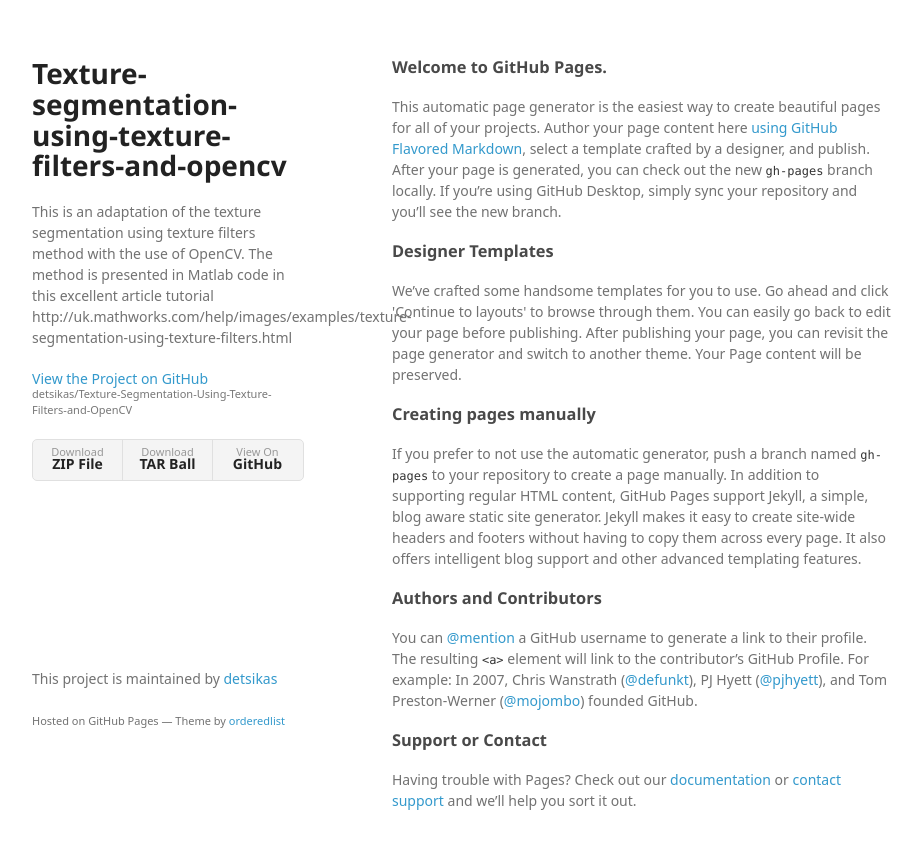
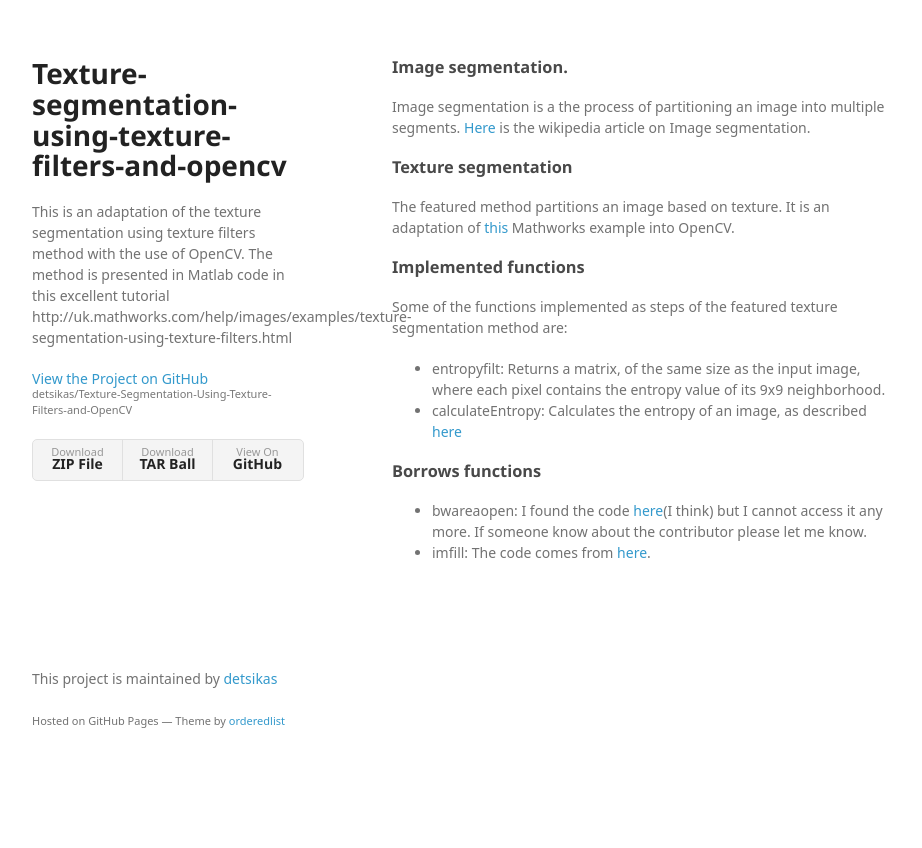
Before and after one commit to detsikas/Texture-Segmentation-Using-Texture-Filters-and-OpenCV, a plain HTML site: page index.html in a window 1280 px wide. Shown: the whole page, without its empty margins (178-1100 px from the left). After the commit the page ends 800 px from the top, so only its background shows below. Drawn offline with Linux system fonts and the light colour scheme; a web font is replaced by a local one.

```diff
--- a/index.html
+++ b/index.html
@@ -16,7 +16,7 @@
     <div class="wrapper">
       <header>
         <h1>Texture-segmentation-using-texture-filters-and-opencv</h1>
-        <p>This is an adaptation of the texture segmentation using texture filters method with the use of OpenCV. The method is presented in Matlab code in this excellent article tutorial http://uk.mathworks.com/help/images/examples/texture-segmentation-using-texture-filters.html</p>
+        <p>This is an adaptation of the texture segmentation using texture filters method with the use of OpenCV. The method is presented in Matlab code in this excellent tutorial http://uk.mathworks.com/help/images/examples/texture-segmentation-using-texture-filters.html</p>
 
         <p class="view"><a href="https://github.com/detsikas/Texture-Segmentation-Using-Texture-Filters-and-OpenCV">View the Project on GitHub <small>detsikas/Texture-Segmentation-Using-Texture-Filters-and-OpenCV</small></a></p>
 
@@ -29,29 +29,33 @@
       </header>
       <section>
         <h3>
-<a id="welcome-to-github-pages" class="anchor" href="#welcome-to-github-pages" aria-hidden="true"><span aria-hidden="true" class="octicon octicon-link"></span></a>Welcome to GitHub Pages.</h3>
+<a id="image-segmentation" class="anchor" href="#image-segmentation" aria-hidden="true"><span aria-hidden="true" class="octicon octicon-link"></span></a>Image segmentation.</h3>
 
-<p>This automatic page generator is the easiest way to create beautiful pages for all of your projects. Author your page content here <a href="https://guides.github.com/features/mastering-markdown/">using GitHub Flavored Markdown</a>, select a template crafted by a designer, and publish. After your page is generated, you can check out the new <code>gh-pages</code> branch locally. If you’re using GitHub Desktop, simply sync your repository and you’ll see the new branch.</p>
+<p>Image segmentation is a the process of partitioning an image into multiple segments. <a href="https://en.wikipedia.org/wiki/Image_segmentation">Here</a> is the wikipedia article on Image segmentation.</p>
 
 <h3>
-<a id="designer-templates" class="anchor" href="#designer-templates" aria-hidden="true"><span aria-hidden="true" class="octicon octicon-link"></span></a>Designer Templates</h3>
+<a id="texture-segmentation" class="anchor" href="#texture-segmentation" aria-hidden="true"><span aria-hidden="true" class="octicon octicon-link"></span></a>Texture segmentation</h3>
 
-<p>We’ve crafted some handsome templates for you to use. Go ahead and click 'Continue to layouts' to browse through them. You can easily go back to edit your page before publishing. After publishing your page, you can revisit the page generator and switch to another theme. Your Page content will be preserved.</p>
+<p>The featured method partitions an image based on texture. It is an adaptation of <a href="http://uk.mathworks.com/help/images/examples/texture-segmentation-using-texture-filters.html">this</a> Mathworks example into OpenCV.</p>
 
 <h3>
-<a id="creating-pages-manually" class="anchor" href="#creating-pages-manually" aria-hidden="true"><span aria-hidden="true" class="octicon octicon-link"></span></a>Creating pages manually</h3>
+<a id="implemented-functions" class="anchor" href="#implemented-functions" aria-hidden="true"><span aria-hidden="true" class="octicon octicon-link"></span></a>Implemented functions</h3>
 
-<p>If you prefer to not use the automatic generator, push a branch named <code>gh-pages</code> to your repository to create a page manually. In addition to supporting regular HTML content, GitHub Pages support Jekyll, a simple, blog aware static site generator. Jekyll makes it easy to create site-wide headers and footers without having to copy them across every page. It also offers intelligent blog support and other advanced templating features.</p>
+<p>Some of the functions implemented as steps of the featured texture segmentation method are:</p>
+
+<ul>
+<li>entropyfilt: Returns a matrix, of the same size as the input image, where each pixel contains the entropy value of its 9x9 neighborhood.</li>
+<li>calculateEntropy: Calculates the entropy of an image, as described <a href="http://uk.mathworks.com/help/images/ref/entropy.html">here</a>
+</li>
+</ul>
 
 <h3>
-<a id="authors-and-contributors" class="anchor" href="#authors-and-contributors" aria-hidden="true"><span aria-hidden="true" class="octicon octicon-link"></span></a>Authors and Contributors</h3>
+<a id="borrows-functions" class="anchor" href="#borrows-functions" aria-hidden="true"><span aria-hidden="true" class="octicon octicon-link"></span></a>Borrows functions</h3>
 
-<p>You can <a href="https://help.github.com/articles/basic-writing-and-formatting-syntax/#mentioning-users-and-teams" class="user-mention">@mention</a> a GitHub username to generate a link to their profile. The resulting <code>&lt;a&gt;</code> element will link to the contributor’s GitHub Profile. For example: In 2007, Chris Wanstrath (<a href="https://github.com/defunkt" class="user-mention">@defunkt</a>), PJ Hyett (<a href="https://github.com/pjhyett" class="user-mention">@pjhyett</a>), and Tom Preston-Werner (<a href="https://github.com/mojombo" class="user-mention">@mojombo</a>) founded GitHub.</p>
-
-<h3>
-<a id="support-or-contact" class="anchor" href="#support-or-contact" aria-hidden="true"><span aria-hidden="true" class="octicon octicon-link"></span></a>Support or Contact</h3>
-
-<p>Having trouble with Pages? Check out our <a href="https://help.github.com/pages">documentation</a> or <a href="https://github.com/contact">contact support</a> and we’ll help you sort it out.</p>
+<ul>
+<li>bwareaopen: I found the code <a href="http://opencv-code.com/quick-tips/code-replacement-for-matlabs-bwareaopen/">here</a>(I think) but I cannot access it any more. If someone know about the contributor please let me know.</li>
+<li>imfill: The code comes from <a href="http://www.learnopencv.com/filling-holes-in-an-image-using-opencv-python-c/">here</a>.</li>
+</ul>
       </section>
       <footer>
         <p>This project is maintained by <a href="https://github.com/detsikas">detsikas</a></p>
```
Also changed, not shown: params.json (+2 -2 lines).
